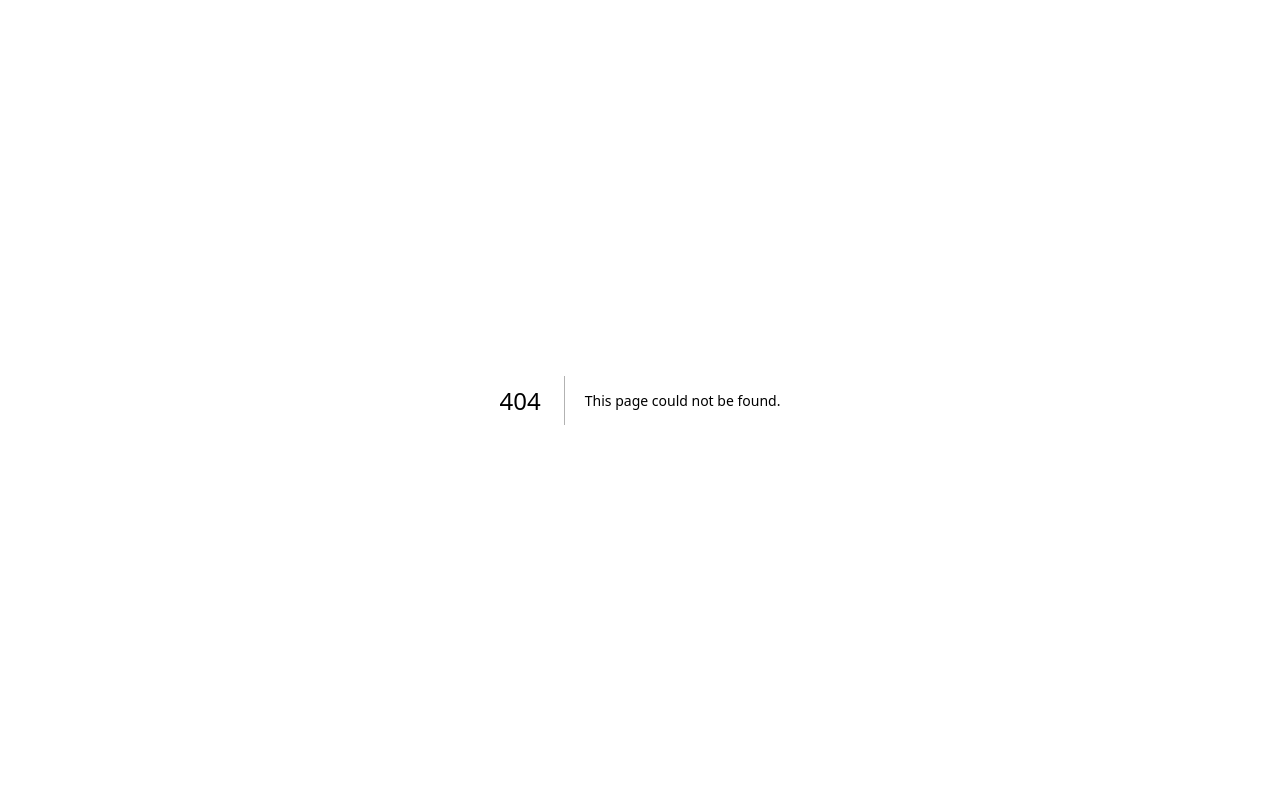
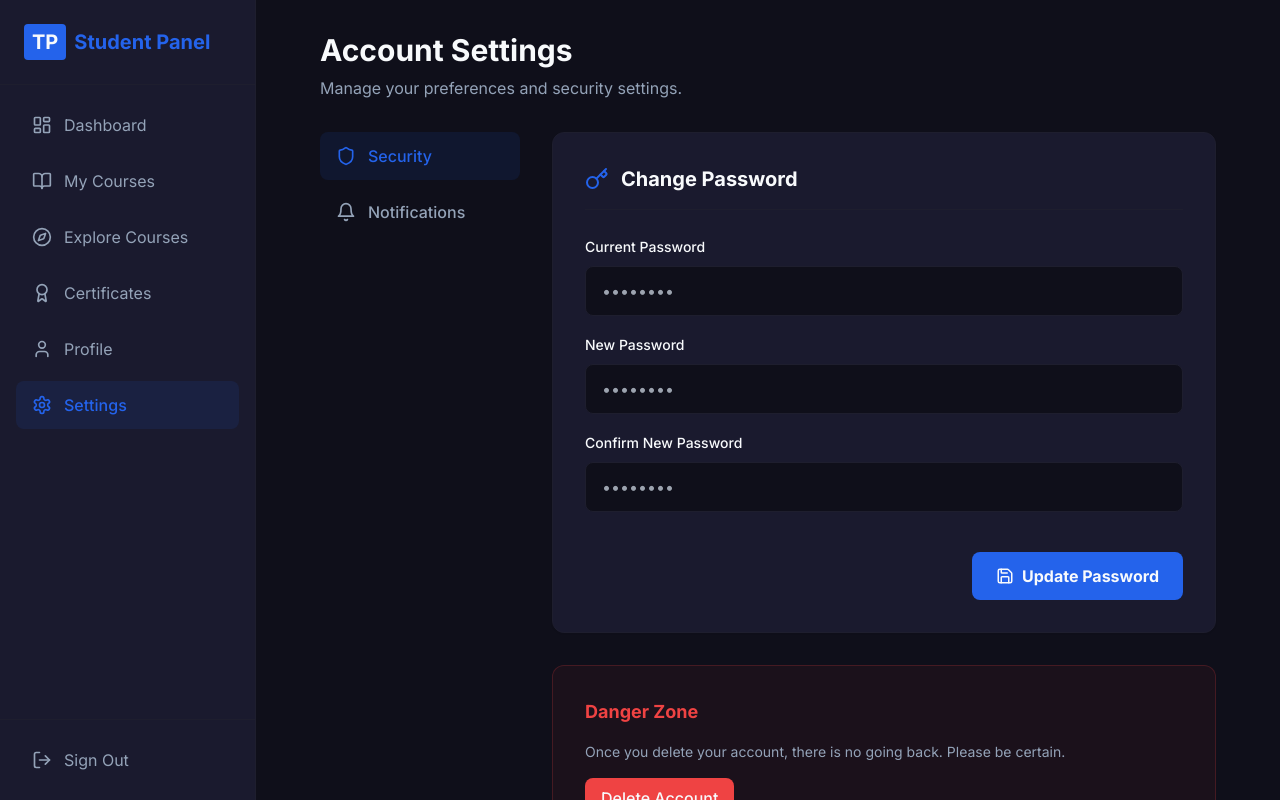
Before and after one commit to tejpratap1998/learnwithtp, a Next.js app: page /dashboard/settings in a window 1280 px wide. Before the commit this address had no page. Built offline with nearby package versions, Linux system fonts and the light colour scheme; no server answers; sample sign-in values are in the browser's storage.

Commit message:
feat: add certificates and settings pages to fix 404s

```diff
--- /dev/null
+++ b/app/(dashboard)/dashboard/certificates/page.tsx
@@ -0,0 +1,86 @@
+import { getServerSession } from "next-auth";
+import { authOptions } from "@/lib/auth";
+import { redirect } from "next/navigation";
+import dbConnect from "@/lib/mongodb";
+import Enrollment from "@/models/Enrollment";
+import Course from "@/models/Course";
+import { Award, Download } from "lucide-react";
+import Link from "next/link";
+
+export default async function CertificatesPage() {
+  const session = await getServerSession(authOptions);
+
+  if (!session || !session.user) {
+    redirect("/login");
+  }
+
+  await dbConnect();
+
+  // Ensure Course model is registered before populating
+  Course.init();
+
+  const completedEnrollments = await Enrollment.find({
+    user: (session.user as any).id,
+    progress: 100
+  })
+    .populate("course")
+    .lean();
+
+  return (
+    <div className="space-y-8 animate-in fade-in slide-in-from-bottom-4 duration-500">
+      <div>
+        <h1 className="text-3xl font-bold mb-2">My Certificates</h1>
+        <p className="text-muted-foreground">View and download certificates for your completed courses.</p>
+      </div>
+
+      {completedEnrollments.length === 0 ? (
+        <div className="bg-card border border-border rounded-xl p-12 text-center shadow-sm">
+          <div className="w-20 h-20 bg-muted/50 rounded-full flex items-center justify-center mx-auto mb-6">
+            <Award size={40} className="text-muted-foreground opacity-50" />
+          </div>
+          <h2 className="text-2xl font-bold mb-2">No Certificates Yet</h2>
+          <p className="text-muted-foreground max-w-md mx-auto mb-8">
+            You haven't completed any courses yet. Finish all the lessons in a course to earn your certificate!
+          </p>
+          <Link
+            href="/dashboard/my-courses"
+            className="inline-flex bg-primary text-primary-foreground px-6 py-3 rounded-lg font-medium hover:bg-primary/90 transition-colors"
+          >
+            Go to My Courses
+          </Link>
+        </div>
+      ) : (
+        <div className="grid grid-cols-1 md:grid-cols-2 lg:grid-cols-3 gap-6">
+          {completedEnrollments.map((enrollment: any) => (
+            <div key={enrollment._id} className="bg-card border border-border rounded-xl overflow-hidden shadow-sm flex flex-col">
+              <div className="h-48 bg-gradient-to-br from-primary/80 to-primary flex flex-col items-center justify-center p-6 text-center relative overflow-hidden text-primary-foreground">
+                <div className="absolute inset-0 bg-black/10"></div>
+                <Award size={48} className="mb-4 relative z-10" />
+                <h3 className="font-bold text-xl relative z-10 line-clamp-2">Certificate of Completion</h3>
+                <p className="text-primary-foreground/80 text-sm mt-2 relative z-10">{enrollment.course.title}</p>
+              </div>
+
+              <div className="p-6 flex-1 flex flex-col">
+                <div className="flex-1 space-y-4 mb-6">
+                  <div>
+                    <p className="text-sm text-muted-foreground">Awarded to</p>
+                    <p className="font-bold text-lg">{session.user?.name || "Student"}</p>
+                  </div>
+                  <div>
+                    <p className="text-sm text-muted-foreground">Date Completed</p>
+                    <p className="font-medium">{new Date(enrollment.updatedAt).toLocaleDateString()}</p>
+                  </div>
+                </div>
+
+                <button className="w-full bg-secondary text-secondary-foreground hover:bg-secondary/80 py-3 rounded-lg font-medium transition-colors flex items-center justify-center gap-2">
+                  <Download size={18} />
+                  Download PDF
+                </button>
+              </div>
+            </div>
+          ))}
+        </div>
+      )}
+    </div>
+  );
+}
--- /dev/null
+++ b/app/(dashboard)/dashboard/settings/page.tsx
@@ -0,0 +1,94 @@
+"use client";
+
+import { useState } from "react";
+import { Save, Bell, Shield, Key } from "lucide-react";
+
+export default function SettingsPage() {
+  const [isSaving, setIsSaving] = useState(false);
+
+  const handleSave = (e: React.FormEvent) => {
+    e.preventDefault();
+    setIsSaving(true);
+    // Simulate save
+    setTimeout(() => setIsSaving(false), 1000);
+  };
+
+  return (
+    <div className="max-w-4xl mx-auto space-y-8 animate-in fade-in slide-in-from-bottom-4 duration-500 pb-12">
+      <div>
+        <h1 className="text-3xl font-bold mb-2">Account Settings</h1>
+        <p className="text-muted-foreground">Manage your preferences and security settings.</p>
+      </div>
+
+      <div className="grid md:grid-cols-4 gap-8">
+        <div className="space-y-2">
+          <button className="w-full flex items-center gap-3 px-4 py-3 rounded-lg bg-primary/10 text-primary font-medium text-left">
+            <Shield size={20} />
+            Security
+          </button>
+          <button className="w-full flex items-center gap-3 px-4 py-3 rounded-lg text-muted-foreground hover:bg-muted hover:text-foreground font-medium text-left transition-colors">
+            <Bell size={20} />
+            Notifications
+          </button>
+        </div>
+
+        <div className="md:col-span-3 space-y-8">
+          <form onSubmit={handleSave} className="bg-card border border-border rounded-xl p-6 md:p-8 space-y-6 shadow-sm">
+            <div className="flex items-center gap-3 border-b border-border pb-4 mb-6">
+              <Key className="text-primary" size={24} />
+              <h2 className="text-xl font-bold">Change Password</h2>
+            </div>
+
+            <div className="space-y-4">
+              <div className="space-y-2">
+                <label className="text-sm font-medium">Current Password</label>
+                <input
+                  type="password"
+                  className="w-full px-4 py-3 bg-background border border-border rounded-lg focus:outline-none focus:ring-2 focus:ring-primary/50"
+                  placeholder="••••••••"
+                />
+              </div>
+
+              <div className="space-y-2">
+                <label className="text-sm font-medium">New Password</label>
+                <input
+                  type="password"
+                  className="w-full px-4 py-3 bg-background border border-border rounded-lg focus:outline-none focus:ring-2 focus:ring-primary/50"
+                  placeholder="••••••••"
+                />
+              </div>
+
+              <div className="space-y-2">
+                <label className="text-sm font-medium">Confirm New Password</label>
+                <input
+                  type="password"
+                  className="w-full px-4 py-3 bg-background border border-border rounded-lg focus:outline-none focus:ring-2 focus:ring-primary/50"
+                  placeholder="••••••••"
+                />
+              </div>
+            </div>
+
+            <div className="pt-4 flex justify-end">
+              <button
+                type="submit"
+                disabled={isSaving}
+                className="bg-primary text-primary-foreground px-6 py-3 rounded-lg font-bold flex items-center gap-2 hover:bg-primary/90 transition-colors disabled:opacity-70"
+              >
+                <Save size={18} />
+                {isSaving ? "Saving..." : "Update Password"}
+              </button>
+            </div>
+          </form>
+
+          <div className="bg-destructive/5 border border-destructive/20 rounded-xl p-6 md:p-8 space-y-4">
+            <h3 className="text-lg font-bold text-destructive">Danger Zone</h3>
+            <p className="text-muted-foreground text-sm">Once you delete your account, there is no going back. Please be certain.</p>
+            <button type="button" className="bg-destructive text-destructive-foreground px-4 py-2 rounded-lg font-medium hover:bg-destructive/90 transition-colors">
+              Delete Account
+            </button>
+          </div>
+        </div>
+      </div>
+    </div>
+  );
+}
```
